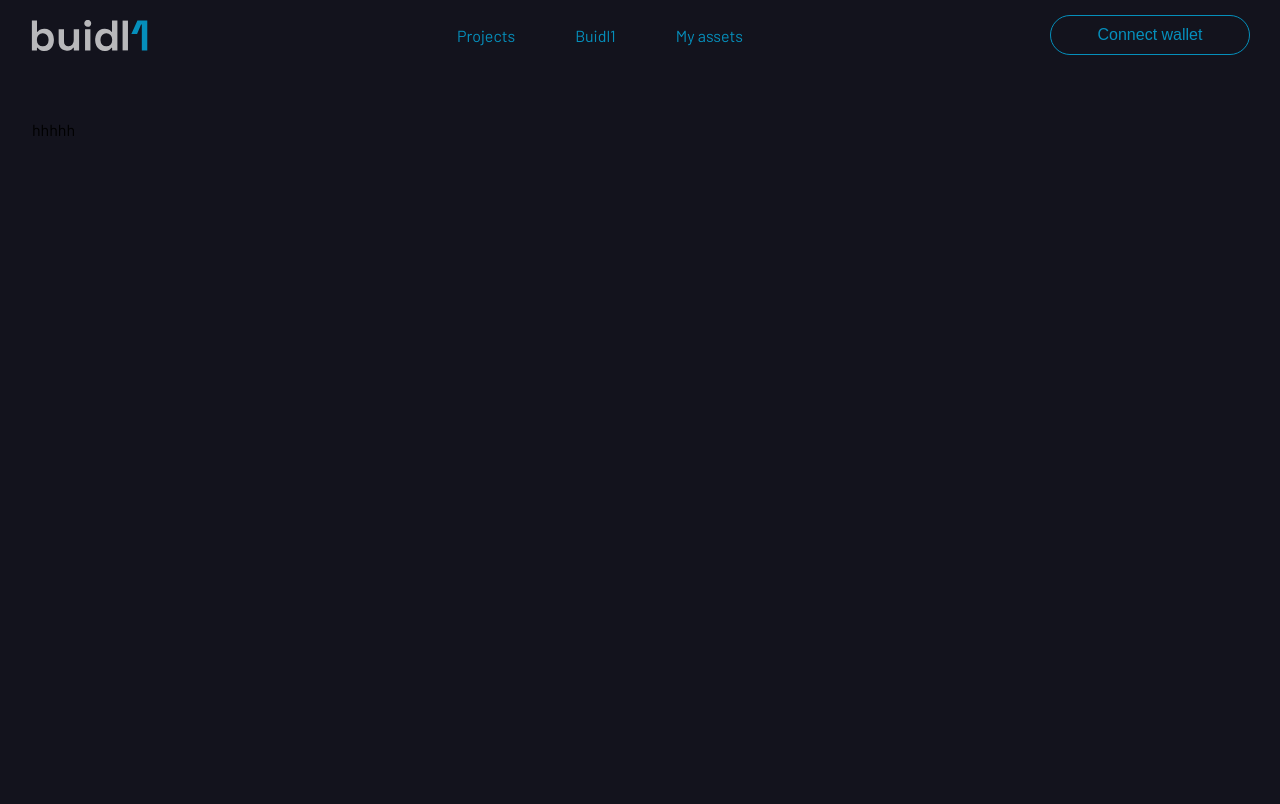
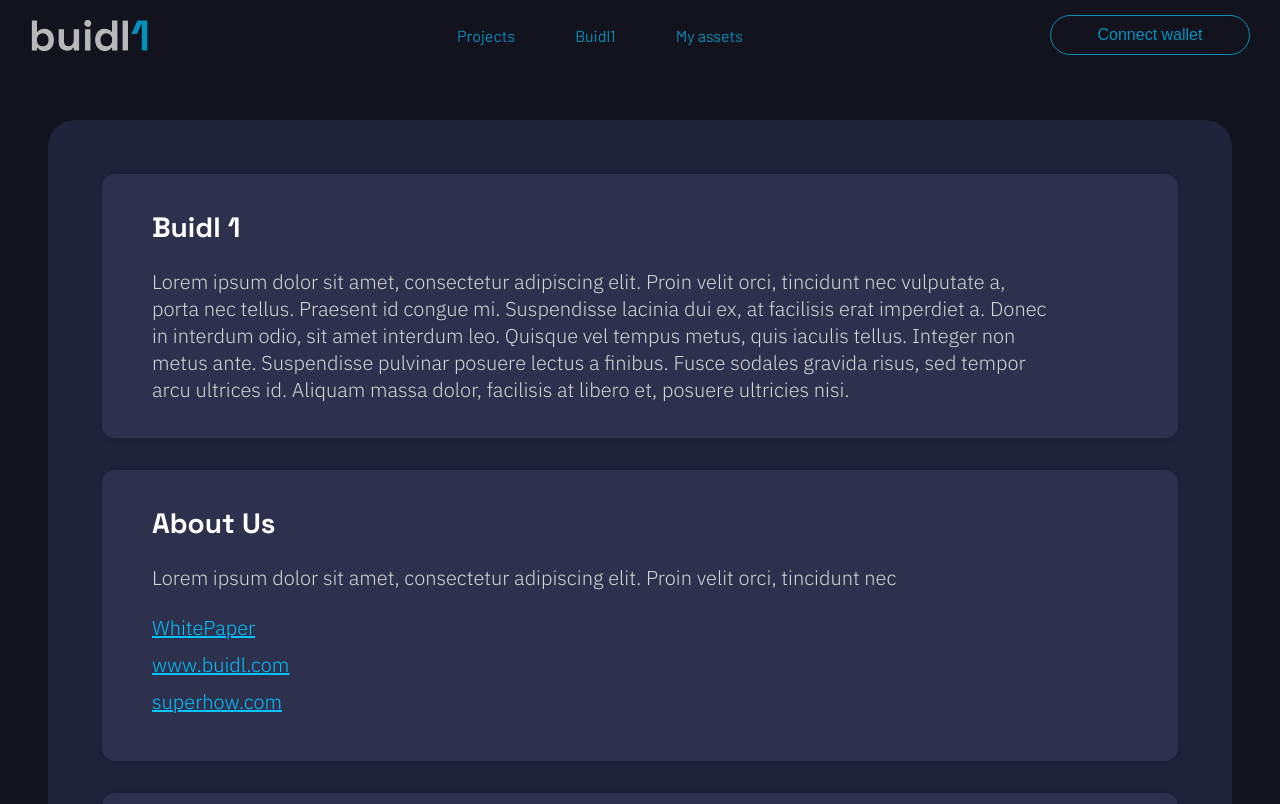
Before and after one commit to buidlone/frontend, a Next.js app: page / in a window 1280 px wide. Shown: the top 804 px of the page. Built offline with nearby package versions, Linux system fonts and the light colour scheme.

Commit message:
Buidl1 cards component with external links

```diff
--- a/pages/_document.tsx
+++ b/pages/_document.tsx
@@ -47,7 +47,7 @@ export default class MyDocument extends Document {
             crossOrigin='true'
           />
           <link
-            href='https://fonts.googleapis.com/css2?family=Barlow&family=IBM+Plex+Sans:ital,wght@0,300;0,400;1,400&family=Roboto:wght@300;500&family=Lato:wght@700&family=Space+Grotesk:wght@400;500&display=swap'
+            href='https://fonts.googleapis.com/css2?family=Barlow&family=IBM+Plex+Sans:ital,wght@0,300;0,400;1,400&family=Roboto:wght@300;500&family=Lato:wght@700&family=Space+Grotesk:wght@400;500;700&display=swap'
             rel='stylesheet'
           />
         </Head>
--- a/pages/index.tsx
+++ b/pages/index.tsx
@@ -1,10 +1,12 @@
-import type { NextPage } from "next";
-import Head from "next/head";
-import Image from "next/image";
-import styles from "../styles/Home.module.css";
+import Buidl1Section from '../src/components/buidl1Section';
+import { Container } from '../styles/Container';
 
 const Home = () => {
-  return <div className={styles.container}>hhhhh</div>;
+  return (
+    <Container>
+      <Buidl1Section />
+    </Container>
+  );
 };
 
 export default Home;
--- /dev/null
+++ b/src/components/buidl1Section/index.tsx
@@ -0,0 +1,81 @@
+import {
+  Buidl1SectionWrapper,
+  InfoCard,
+  Text,
+  TextWrapper,
+  Title,
+  AboutLink,
+} from './styled';
+
+const Buidl1Section = () => {
+  return (
+    <Buidl1SectionWrapper>
+      <InfoCard className='longCard'>
+        <TextWrapper>
+          <Title>Buidl 1</Title>
+          <Text>
+            Lorem ipsum dolor sit amet, consectetur adipiscing elit. Proin velit
+            orci, tincidunt nec vulputate a, porta nec tellus. Praesent id
+            congue mi. Suspendisse lacinia dui ex, at facilisis erat imperdiet
+            a. Donec in interdum odio, sit amet interdum leo. Quisque vel tempus
+            metus, quis iaculis tellus. Integer non metus ante. Suspendisse
+            pulvinar posuere lectus a finibus. Fusce sodales gravida risus, sed
+            tempor arcu ultrices id. Aliquam massa dolor, facilisis at libero
+            et, posuere ultricies nisi.
+          </Text>
+        </TextWrapper>
+      </InfoCard>
+      <InfoCard>
+        {' '}
+        <TextWrapper>
+          <Title>About Us</Title>
+          <Text>
+            Lorem ipsum dolor sit amet, consectetur adipiscing elit. Proin velit
+            orci, tincidunt nec
+          </Text>
+          <AboutLink href='https://docs.buidl.one/'>WhitePaper</AboutLink>
+          <AboutLink>www.buidl.com</AboutLink>
+          <AboutLink href='https://www.superhow.com/'>superhow.com</AboutLink>
+        </TextWrapper>
+      </InfoCard>
+      <InfoCard>
+        {' '}
+        <TextWrapper>
+          <Title>Mission</Title>
+          <Text>
+            Lorem ipsum dolor sit amet, consectetur adipiscing elit. Proin velit
+            orci, tincidunt nec vulputate a, porta nec tellus. Praesent id
+            congue mi. Suspendisse lacinia dui ex, at facilisis erat imperdiet
+            a. Donec in interdum odio, sit amet
+          </Text>
+        </TextWrapper>
+      </InfoCard>
+      <InfoCard>
+        {' '}
+        <TextWrapper>
+          <Title>Vision</Title>
+          <Text>
+            Lorem ipsum dolor sit amet, consectetur adipiscing elit. Proin velit
+            orci, tincidunt nec vulputate a, porta nec tellus. Praesent id
+            congue mi. Suspendisse lacinia dui ex, at facilisis erat imperdiet
+            a. Donec in interdum odio, sit amet
+          </Text>
+        </TextWrapper>
+      </InfoCard>
+      <InfoCard>
+        {' '}
+        <TextWrapper>
+          <Title>Vision</Title>
+          <Text>
+            Lorem ipsum dolor sit amet, consectetur adipiscing elit. Proin velit
+            orci, tincidunt nec vulputate a, porta nec tellus. Praesent id
+            congue mi. Suspendisse lacinia dui ex, at facilisis erat imperdiet
+            a. Donec in interdum odio, sit amet
+          </Text>
+        </TextWrapper>
+      </InfoCard>
+    </Buidl1SectionWrapper>
+  );
+};
+
+export default Buidl1Section;
--- /dev/null
+++ b/src/components/buidl1Section/styled.tsx
@@ -0,0 +1,79 @@
+import styled, { css } from 'styled-components';
+
+export const InfoCard = styled.div`
+  background: #2e314d 0% 0% no-repeat padding-box;
+  box-shadow: 0px 0px 10px #00000029;
+  border-radius: 13px;
+  opacity: 1;
+  flex-basis: 48.5%;
+  min-height: 291px;
+`;
+
+export const Buidl1SectionWrapper = styled.div`
+  background: #1f233c 0% 0% no-repeat padding-box;
+  border-radius: 27px;
+  opacity: 1;
+  display: flex;
+  justify-content: space-between;
+  gap: 2rem;
+  flex-wrap: wrap;
+  padding: 54px;
+  margin-bottom: 100px;
+
+  .longCard {
+    flex-basis: 100%;
+    min-height: 250px;
+
+    & > div {
+      padding-right: 0px;
+    }
+  }
+
+  @media screen and (max-width: 1286px) {
+    & > ${InfoCard} {
+      max-width: 100%;
+      flex-basis: 100%;
+      justify-content: center;
+      padding-right: 80px;
+    }
+  } ;
+`;
+
+export const TextWrapper = styled.div`
+  height: 80%;
+  width: 90%;
+  margin: 35px 50px;
+  padding-right: 80px;
+`;
+
+export const Title = styled.text`
+  display: inline-block;
+  text-align: left;
+  font-size: 28px;
+  color: #ffffff;
+  font-family: 'Space Grotesk', sans-serif;
+  font-weight: 700;
+  margin: 0;
+  opacity: 1;
+`;
+
+export const Text = styled.p`
+  display: block;
+  text-align: left;
+  font-family: 'IBM Plex Sans', sans-serif;
+  font-size: 20px;
+  color: #d6d6d6;
+  margin: 1.438rem auto;
+`;
+
+export const AboutLink = styled.a`
+  display: block;
+  text-align: left;
+  text-decoration: underline;
+  font-family: 'IBM Plex Sans', sans-serif;
+  font-size: 20px;
+  color: #00c4ff;
+  opacity: 1;
+  margin-bottom: 10px;
+  cursor: pointer;
+`;
```
